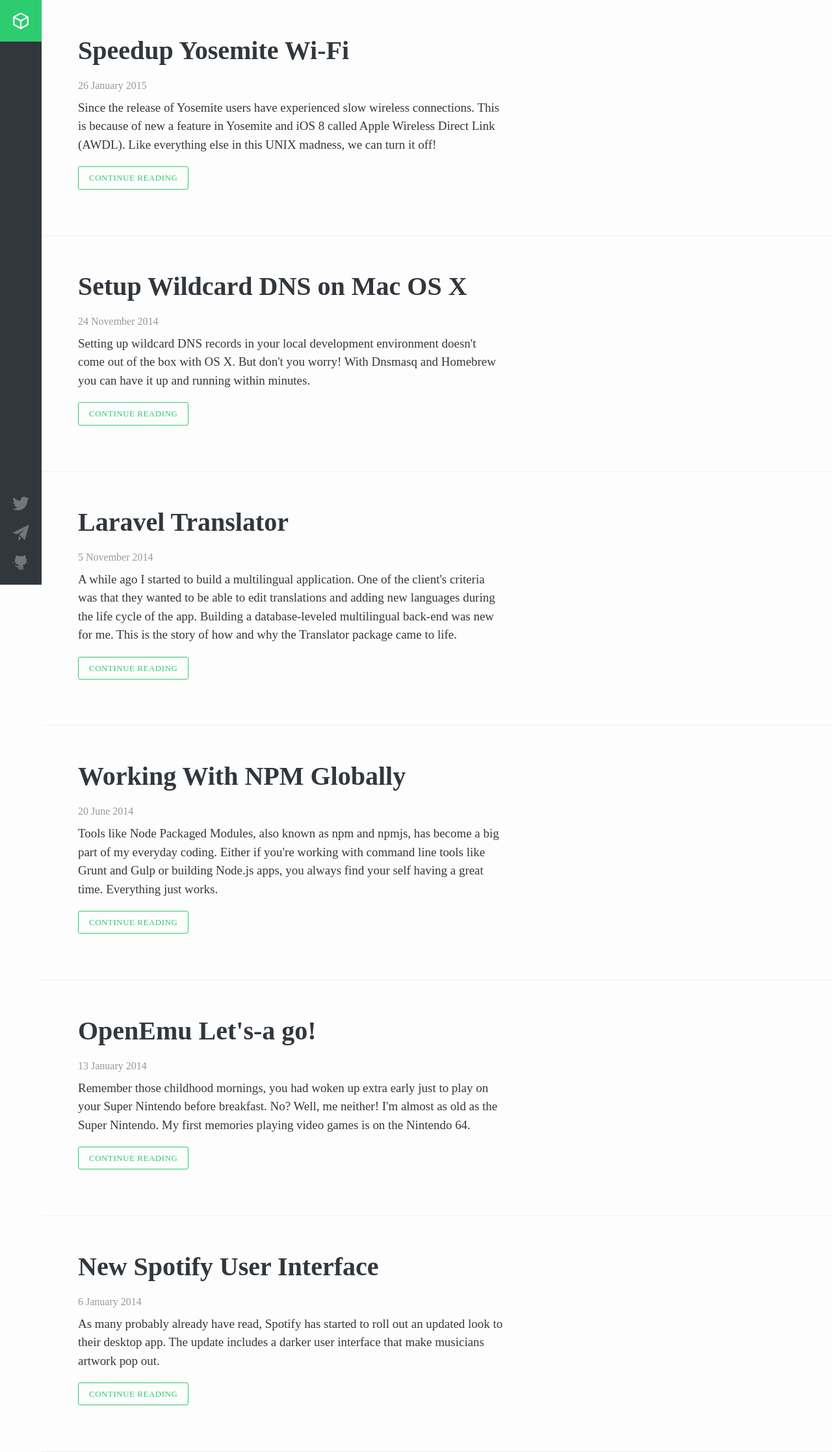
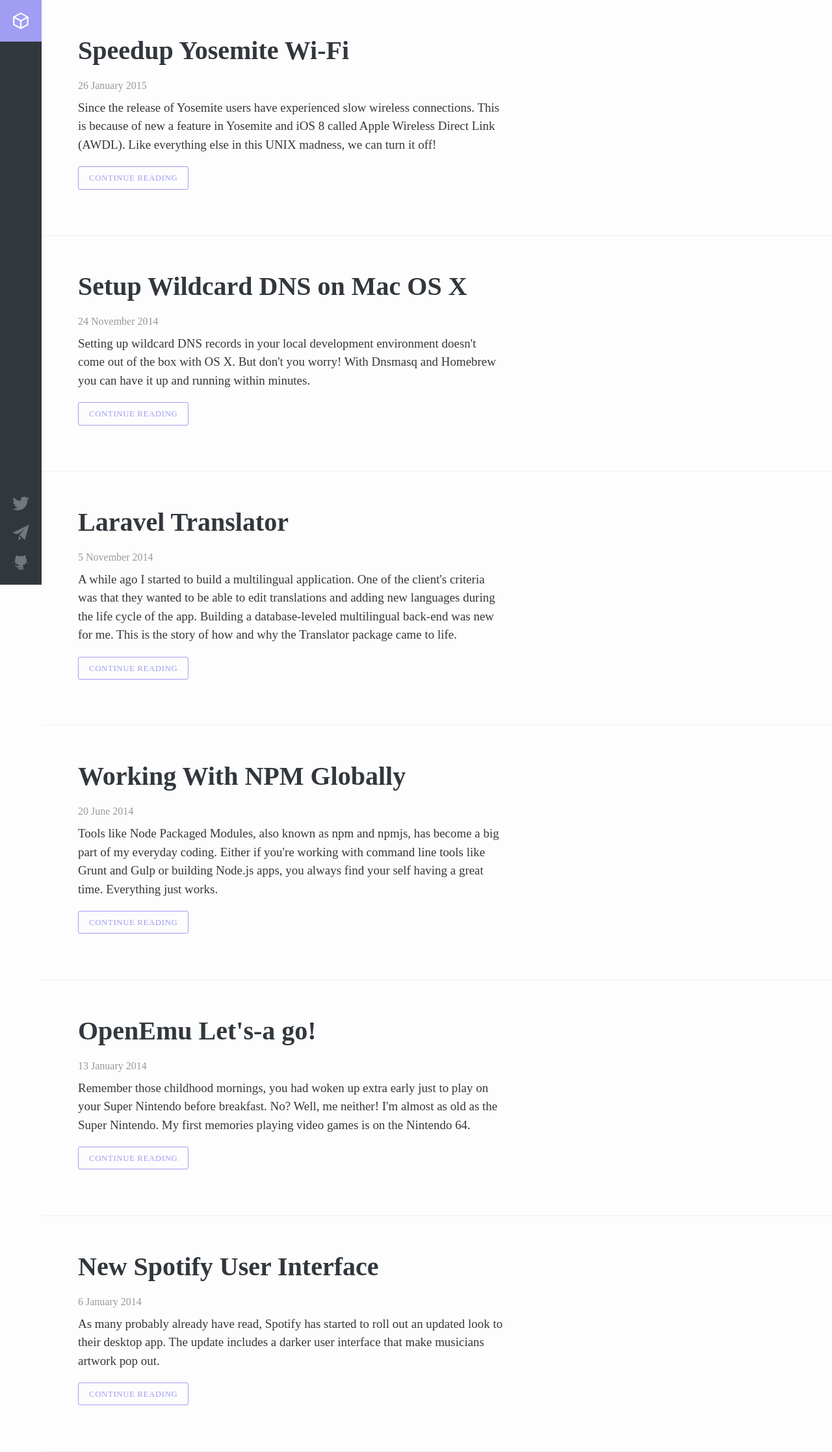
Before and after one commit to mikaelmattsson/mikaelmattsson.github.io, a Jekyll site: the page built from index.html, in a window 1280 px wide. Shown: the whole page at 65% size. Built offline with Jekyll 4.4.1, drawn with Linux system fonts in a browser that asks for light colours; comment, search, counter and statistics services are not loaded.

Commit message:
Add back purple to startpage.

```diff
--- a/index.html
+++ b/index.html
@@ -1,6 +1,6 @@
 ---
 layout: page
-color: '#2ECC71'
+color: '#a09df3'
 ---
 {% for post in site.posts %}
   <section>
```
